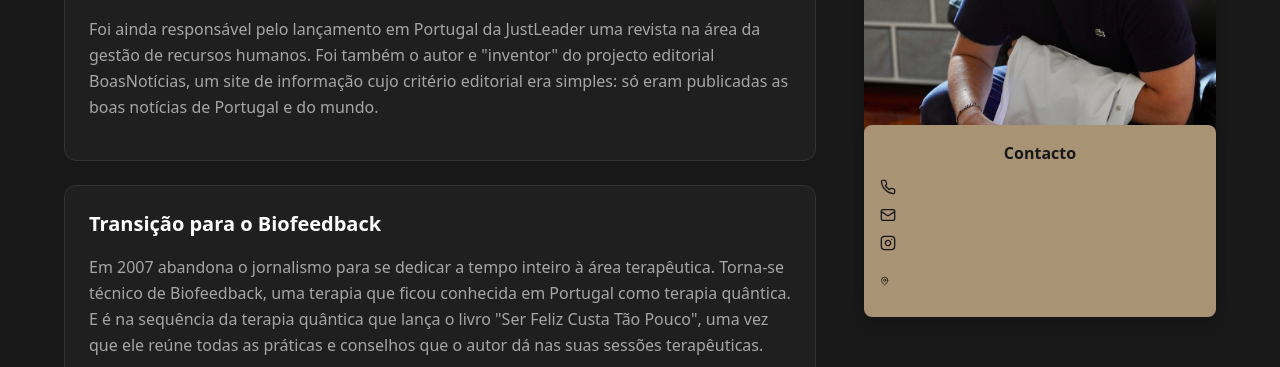
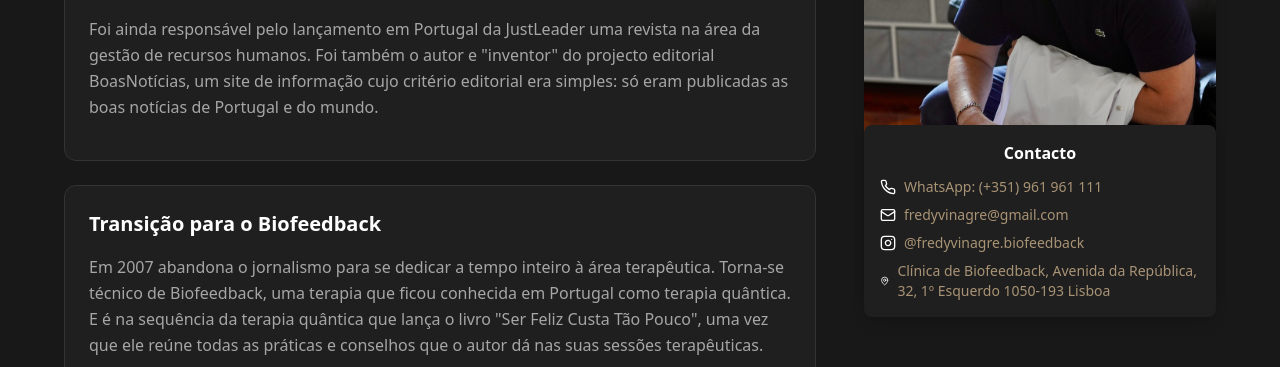
Before and after one commit to guiz01/bftecnicos, a React (Vite) app: page /fredy-vinagre in a window 1280 px wide. Shown: the part 1240-1607 px from the top of the page. Built offline with nearby package versions, Linux system fonts and the light colour scheme; no server answers; the database is empty.

Commit message:
[dyad] Ajustei as cores do card de contato do Fredy Vinagre para melhorar o contraste e a legibilidade. - wrote 1 file(s)

```diff
--- a/src/pages/FredyVinagre.tsx
+++ b/src/pages/FredyVinagre.tsx
@@ -236,7 +236,7 @@ const FredyVinagre = () => {
                 </div>
 
                 {/* Card de contatos destacado */}
-                <div className="absolute -bottom-6 left-0 right-0 bg-primary text-primary-foreground rounded-lg shadow-lg p-4">
+                <div className="absolute -bottom-6 left-0 right-0 bg-card text-foreground rounded-lg shadow-lg p-4">
                   <h4 className="font-semibold text-center mb-3">Contacto</h4>
                   <div className="space-y-2 text-sm">
                     <div className="flex items-center space-x-2">
```
